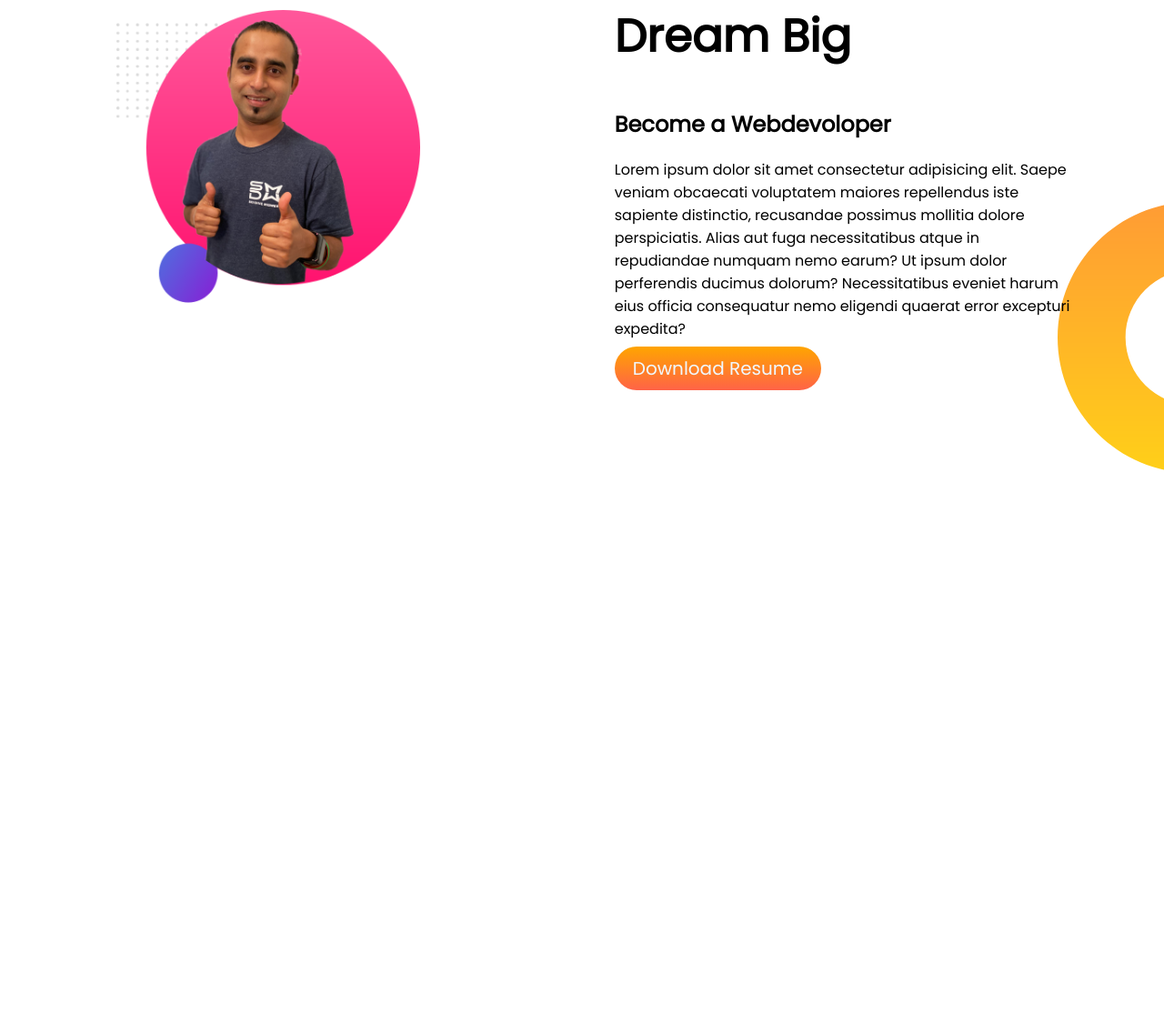
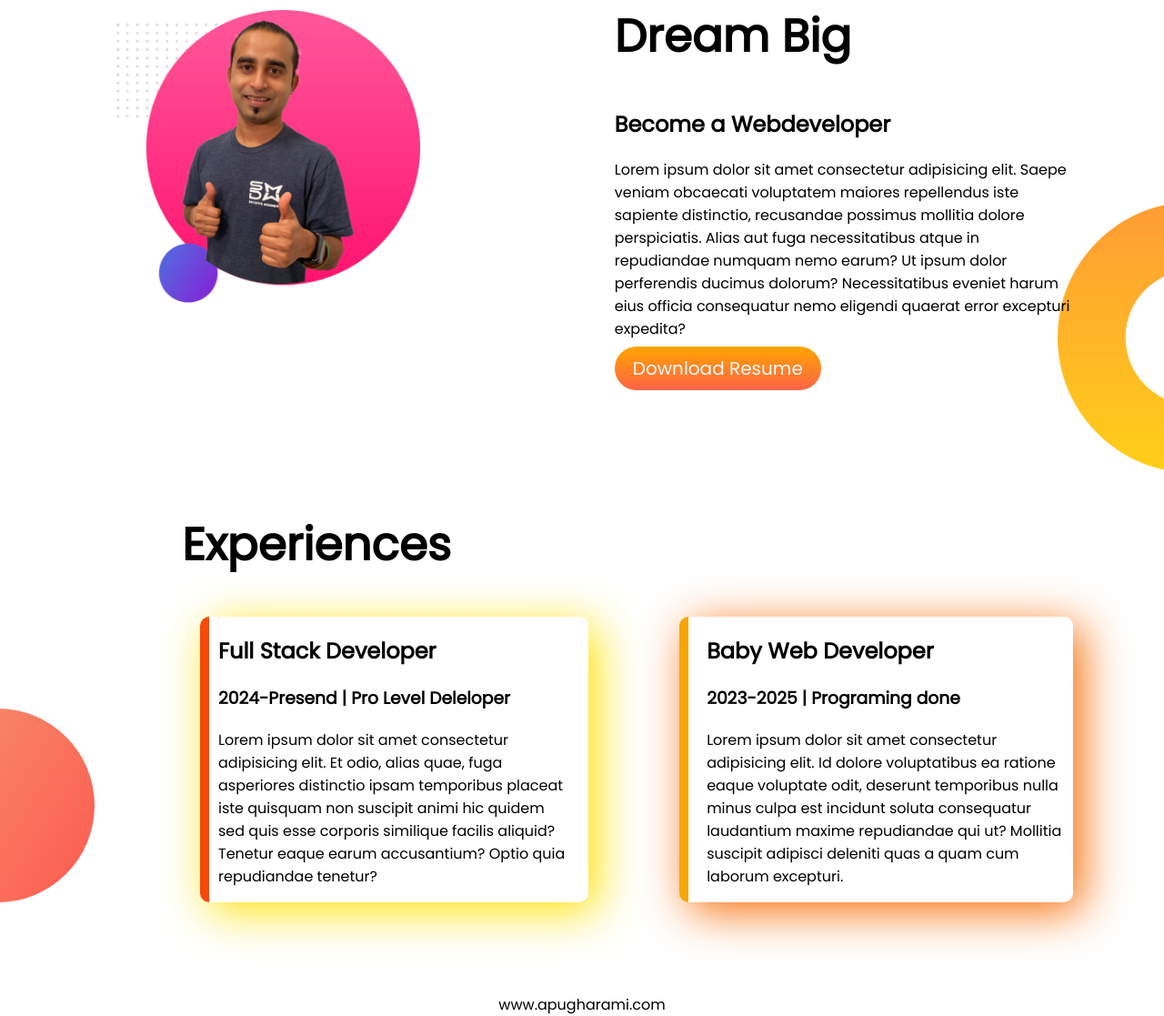
Before and after one commit to googlekeep/developer, a plain HTML site: page index.html in a window 1280 px wide. Shown: the part 584-1701 px from the top of the page at 91% size. Before the commit the page ends 1104 px from the top, so only its background shows below. Drawn offline with Linux system fonts and the light colour scheme.

Commit message:
end work

```diff
--- a/index.html
+++ b/index.html
@@ -30,11 +30,37 @@
         </div>
         <div class="big-dream">
             <h1>Dream Big</h1>
-            <h2>Become a Webdevoloper</h2>
+            <h2>Become a Webdeveloper</h2>
             <p>Lorem ipsum dolor sit amet consectetur adipisicing elit. Saepe veniam obcaecati voluptatem maiores repellendus iste sapiente distinctio, recusandae possimus mollitia dolore perspiciatis. Alias aut fuga necessitatibus atque in repudiandae numquam nemo earum? Ut ipsum dolor perferendis ducimus dolorum? Necessitatibus eveniet harum eius officia consequatur nemo eligendi quaerat error excepturi expedita?</p>
             <a class="resume-download" href="">Download Resume</a>
         </div>
 
     </section>
+     <section>
+            <h1 class="exp-text">
+                Experiences
+            </h1>
+
+        <div class="exp-dev">
+            <div class="fuull-stack">
+
+                <h2>Full Stack Developer</h2>
+                <h3>2024-Presend | Pro Level Deleloper</h3>
+                <p>Lorem ipsum dolor sit amet consectetur adipisicing elit. Et odio, alias quae, fuga asperiores distinctio ipsam temporibus placeat iste quisquam non suscipit animi hic quidem sed quis esse corporis similique facilis aliquid? Tenetur eaque earum accusantium? Optio quia repudiandae tenetur?</p>
+            </div>
+            <div class="baby-web">
+                <h2>Baby Web Developer</h2>
+                <h3>2023-2025 | Programing done</h3>
+                <p>Lorem ipsum dolor sit amet consectetur adipisicing elit. Id dolore voluptatibus ea ratione eaque voluptate odit, deserunt temporibus nulla minus culpa est incidunt soluta consequatur laudantium maxime repudiandae qui ut? Mollitia suscipit adipisci deleniti quas a quam cum laborum excepturi.</p>
+            </div>
+        </div>
+     </section>
+
+
+
 </body>
+
+<footer>
+    www.apugharami.com
+ </footer>
 </html>
--- a/style.css
+++ b/style.css
@@ -63,3 +63,40 @@ width: 80%;
     font-size: 20px;
     color: aliceblue;
 }
+
+
+.exp-dev{
+    display: flex;
+
+    padding-left: 120px;
+    background-image: url(/images/exp-bg.png);
+    background-repeat: no-repeat;
+    background-position-y: bottom;
+}
+
+.exp-text{
+    margin-left: 200px;
+}
+.baby-web{
+    border-radius: 10px;
+    padding-left: 20px;
+    padding-right: 10px;
+    box-shadow: 10px 10px 50px  rgb(246, 109, 4);
+    margin-right: 100px;
+    margin-left: 50px;
+    border-left: 10px solid rgb(248, 166, 2);
+}
+.fuull-stack{
+    border-radius: 10px;
+    margin-left: 100px;
+    margin-right: 50px;
+    padding-right: 20px;
+    padding-left: 10px;
+    box-shadow: 10px 10px 50px  rgb(255, 226, 4);
+    border-left: 10px solid rgb(246, 73, 10);
+
+}
+footer{
+    margin-top: 100px;
+    text-align: center;
+}
```
